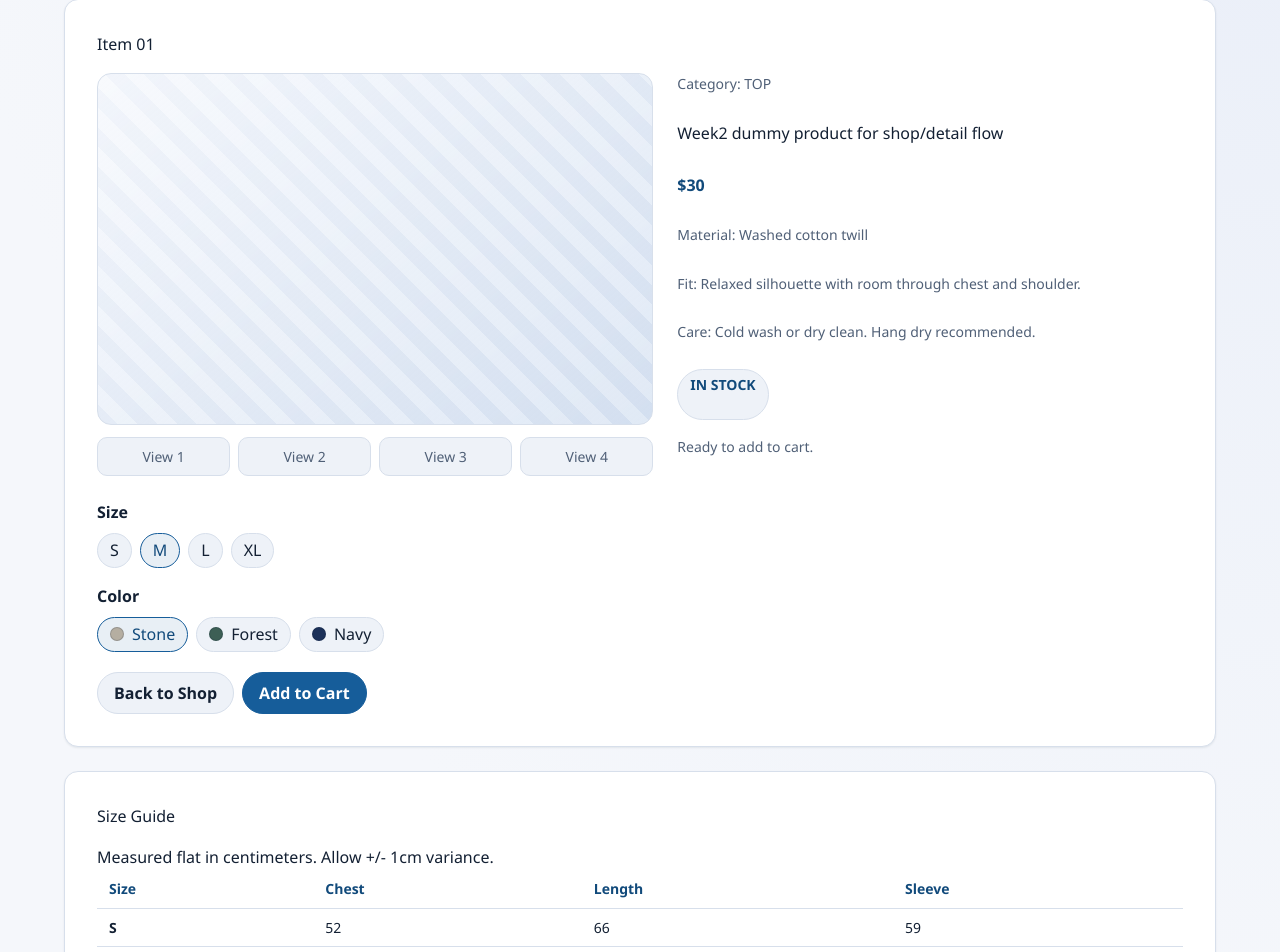
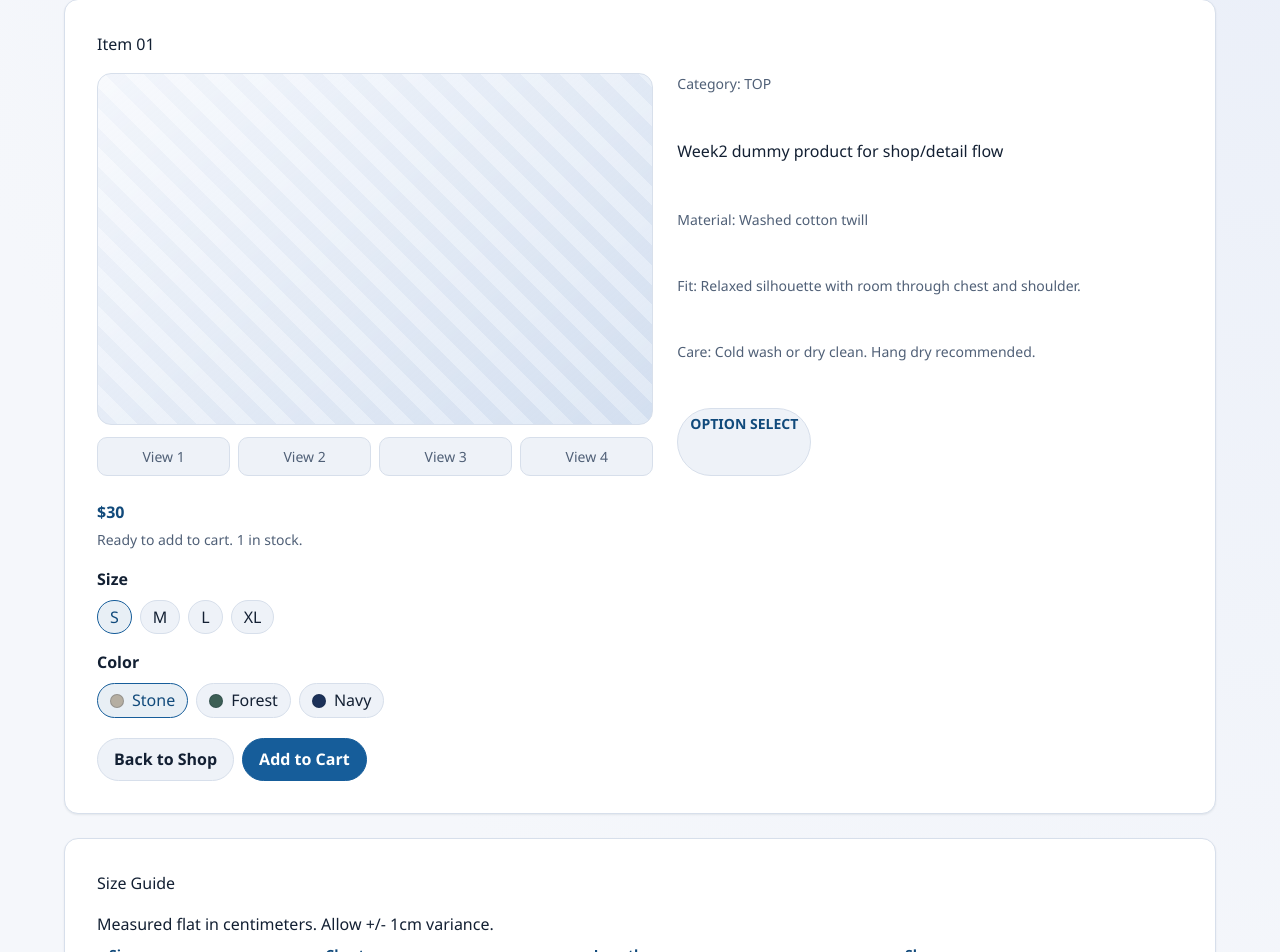
Before and after one commit to YIINJAE/Project_B, a Next.js app in the folder apps/web/: page /shop/item-01 in a window 1280 px wide. Shown: the part 265-1217 px from the top of the page. Built offline with nearby package versions, Linux system fonts and the light colour scheme.

Commit message:
상품 상세 옵션 선택 UI 및 변형 재고 연동 구현

```diff
--- a/apps/web/app/globals.css
+++ b/apps/web/app/globals.css
@@ -483,6 +483,14 @@
   padding: 0;
 }
 
+.detail-options .product-price {
+  margin: 0;
+}
+
+.detail-options .stock-state {
+  margin: var(--space-1) 0 var(--space-4);
+}
+
 .detail-options legend {
   margin-bottom: var(--space-2);
   font-weight: 700;
--- a/apps/web/app/shop/[slug]/page.js
+++ b/apps/web/app/shop/[slug]/page.js
@@ -1,6 +1,7 @@
 import Link from "next/link";
 import { Badge, Button, Section } from "@/components/ui";
 import { formatPrice, products } from "@/lib/catalog";
+import { OptionSelector } from "@/components/product/OptionSelector";
 
 export function generateMetadata({ params }) {
   var item = products.find(function (p) {
@@ -67,7 +68,6 @@
   }
 
   var images = item.images || [];
-  var colorOptions = item.options?.colors || [];
   var sizeOptions = item.options?.sizes || [];
   var related = products
     .filter(function (candidate) {
@@ -100,64 +100,16 @@
           <div className="detail-meta">
             <p className="product-category">Category: {item.category.toUpperCase()}</p>
             <p>{item.description}</p>
-            <p className="product-price">{formatPrice(item.price)}</p>
             <p className="detail-spec">Material: {item.material}</p>
             <p className="detail-spec">Fit: {item.fitNote}</p>
             <p className="detail-spec">Care: {item.care}</p>
             <div className="chip-row">
-              {item.soldOut ? <Badge className="c-badge-soldout">SOLD OUT</Badge> : <Badge>IN STOCK</Badge>}
+              {item.soldOut ? <Badge className="c-badge-soldout">SOLD OUT</Badge> : <Badge>OPTION SELECT</Badge>}
             </div>
-            <p className={item.soldOut ? "stock-state stock-state-soldout" : "stock-state"}>
-              {item.soldOut ? "This item is currently sold out." : "Ready to add to cart."}
-            </p>
           </div>
         </div>
 
-        <form className="detail-options" action="/cart" method="get">
-          <fieldset>
-            <legend>Size</legend>
-            <div className="option-row">
-              {sizeOptions.map(function (size) {
-                var id = "size-" + size;
-                return (
-                  <label key={id} htmlFor={id} className="option-pill">
-                    <input id={id} type="radio" name="size" value={size} defaultChecked={size === "M"} />
-                    <span>{size}</span>
-                  </label>
-                );
-              })}
-            </div>
-          </fieldset>
-
-          <fieldset>
-            <legend>Color</legend>
-            <div className="option-row">
-              {colorOptions.map(function (color, index) {
-                var colorId = "color-" + color.name.toLowerCase();
-                return (
-                  <label key={colorId} htmlFor={colorId} className="option-pill">
-                    <input
-                      id={colorId}
-                      type="radio"
-                      name="color"
-                      value={color.name}
-                      defaultChecked={index === 0}
-                    />
-                    <span className="color-dot" style={{ backgroundColor: color.swatch }} aria-hidden="true" />
-                    <span>{color.name}</span>
-                  </label>
-                );
-              })}
-            </div>
-          </fieldset>
-
-          <div className="action-row">
-            <Button href="/shop" variant="secondary">Back to Shop</Button>
-            <button type="submit" className="c-btn" disabled={item.soldOut} aria-disabled={item.soldOut}>
-              Add to Cart
-            </button>
-          </div>
-        </form>
+        <OptionSelector item={item} />
       </Section>
 
       <Section title="Size Guide" id="size-guide-title">
--- /dev/null
+++ b/apps/web/components/product/OptionSelector.jsx
@@ -0,0 +1,125 @@
+"use client";
+
+import { useMemo, useState } from "react";
+import { Button } from "@/components/ui";
+import { formatPrice } from "@/lib/catalog";
+
+function normalizeVariant(variant, isSoldOut) {
+  var safeStock = Number.isFinite(variant?.stock) ? Math.max(0, variant.stock) : isSoldOut ? 0 : 0;
+  var safeDelta = Number.isFinite(variant?.priceDelta) ? variant.priceDelta : 0;
+  return {
+    stock: safeStock,
+    priceDelta: safeDelta
+  };
+}
+
+function getVariantForSelection(variants, size, colorName, isSoldOut) {
+  if (!variants || typeof variants !== "object") {
+    return normalizeVariant(null, isSoldOut);
+  }
+  var key = size + "::" + colorName;
+  return normalizeVariant(variants[key], isSoldOut);
+}
+
+export function OptionSelector({ item }) {
+  if (!item) {
+    return null;
+  }
+
+  var sizeOptions = Array.isArray(item.options?.sizes) ? item.options.sizes : [];
+  var colorOptions = Array.isArray(item.options?.colors) ? item.options.colors : [];
+
+  var initialSize = sizeOptions[0] || "";
+  var initialColorName = colorOptions[0]?.name || "";
+
+  var [selectedSize, setSelectedSize] = useState(initialSize);
+  var [selectedColorName, setSelectedColorName] = useState(initialColorName);
+
+  var hasVariantOptions = selectedSize && selectedColorName;
+  var selectedVariant = useMemo(
+    function () {
+      return getVariantForSelection(item.options?.variants, selectedSize, selectedColorName, item.soldOut);
+    },
+    [item.options, item.soldOut, selectedSize, selectedColorName]
+  );
+
+  var livePrice = item.price + selectedVariant.priceDelta;
+  var isVariantSoldOut = !hasVariantOptions || selectedVariant.stock <= 0;
+  var stockMessage = isVariantSoldOut
+    ? "Selected option is sold out."
+    : "Ready to add to cart. " + String(selectedVariant.stock) + " in stock.";
+
+  return (
+    <form className="detail-options" action="/cart" method="get">
+      <input type="hidden" name="slug" value={item.slug} />
+      <p className="product-price" aria-live="polite">{formatPrice(livePrice)}</p>
+      <p className={isVariantSoldOut ? "stock-state stock-state-soldout" : "stock-state"} aria-live="polite">
+        {stockMessage}
+      </p>
+
+      <fieldset>
+        <legend>Size</legend>
+        <div className="option-row">
+          {sizeOptions.map(function (size) {
+            var id = "size-" + String(size).toLowerCase();
+            return (
+              <label key={id} htmlFor={id} className="option-pill">
+                <input
+                  id={id}
+                  type="radio"
+                  name="size"
+                  value={size}
+                  checked={selectedSize === size}
+                  onChange={function (event) {
+                    if (!event?.target?.value) {
+                      return;
+                    }
+                    setSelectedSize(event.target.value);
+                  }}
+                />
+                <span>{size}</span>
+              </label>
+            );
+          })}
+        </div>
+      </fieldset>
+
+      <fieldset>
+        <legend>Color</legend>
+        <div className="option-row">
+          {colorOptions.map(function (color) {
+            var colorName = color?.name || "Unknown";
+            var colorSwatch = color?.swatch || "#cccccc";
+            var colorId = "color-" + colorName.toLowerCase().replace(/\s+/g, "-");
+            return (
+              <label key={colorId} htmlFor={colorId} className="option-pill">
+                <input
+                  id={colorId}
+                  type="radio"
+                  name="color"
+                  value={colorName}
+                  checked={selectedColorName === colorName}
+                  onChange={function (event) {
+                    if (!event?.target?.value) {
+                      return;
+                    }
+                    setSelectedColorName(event.target.value);
+                  }}
+                />
+                <span className="color-dot" style={{ backgroundColor: colorSwatch }} aria-hidden="true" />
+                <span>{colorName}</span>
+              </label>
+            );
+          })}
+        </div>
+      </fieldset>
+
+      <div className="action-row">
+        <Button href="/shop" variant="secondary">Back to Shop</Button>
+        <button type="submit" className="c-btn" disabled={isVariantSoldOut} aria-disabled={isVariantSoldOut}>
+          Add to Cart
+        </button>
+      </div>
+    </form>
+  );
+}
```
Also changed, not shown: apps/web/lib/catalog.js, 1 other file (tests, documents, lock files or other folders).
